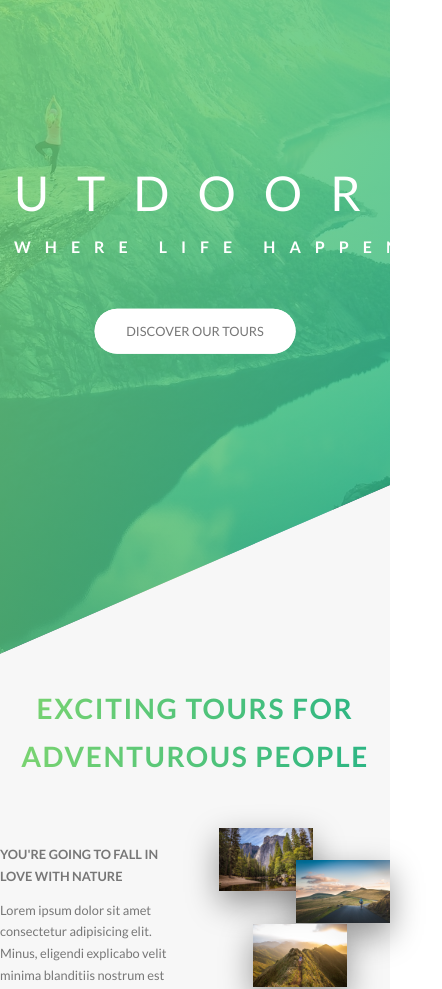
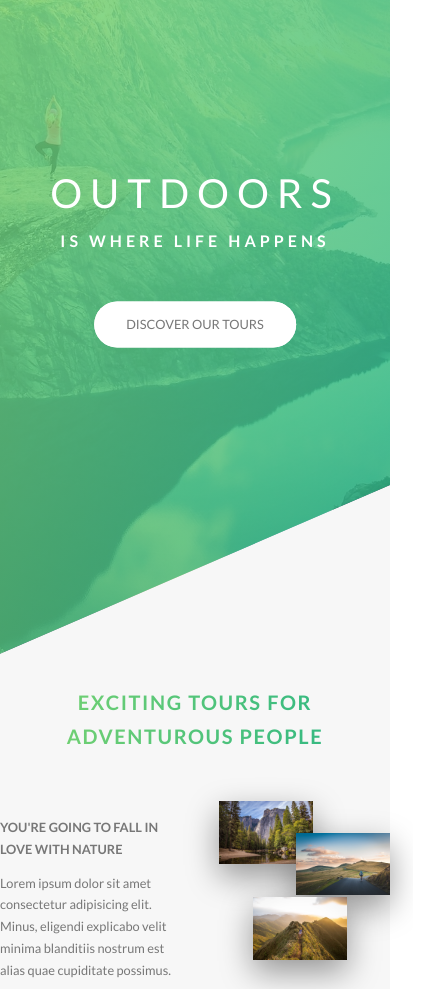
Before and after one commit to aivaras-bankauskas/natours, a website: page index.html in a window 390 px wide. Shown: the part 148-1137 px from the top of the page, 442 px wide, since content can reach past the window. Drawn offline with nearby package versions, Linux system fonts and the light colour scheme; files that its build step writes are made by us from their sources.

Commit message:
typography-scss: add media queries

```diff
--- a/sass/base/_typography.scss
+++ b/sass/base/_typography.scss
@@ -19,6 +19,10 @@ body {
     animation-timing-function: ease-out;
     /* animation-delay: 1s; */
     /* animation-iteration-count: 3; */
+    @include respond(phone) {
+      font-size: 5rem;
+      letter-spacing: 1rem;
+    }
   }
   &--sub {
     display: block;
@@ -26,6 +30,9 @@ body {
     font-weight: 700;
     letter-spacing: 1.75rem;
     animation: moveInRight 1s ease-out;
+    @include respond(phone) {
+      letter-spacing: .5rem;
+    }
   }
 }
 .heading-secondary {
@@ -42,6 +49,12 @@ body {
   //   transform: skewY(-4deg) skewX(15deg) scale(1.1);
   //   text-shadow: .5rem 1rem 2rem rgba($color-black, .2);
   // }
+  @include respond(tab-port) {
+    font-size: 3rem;
+  }
+  @include respond(phone) {
+    font-size: 2.5rem;
+  }
 }
 .heading-tertiary {
   font-size: $default-font-size;
```
